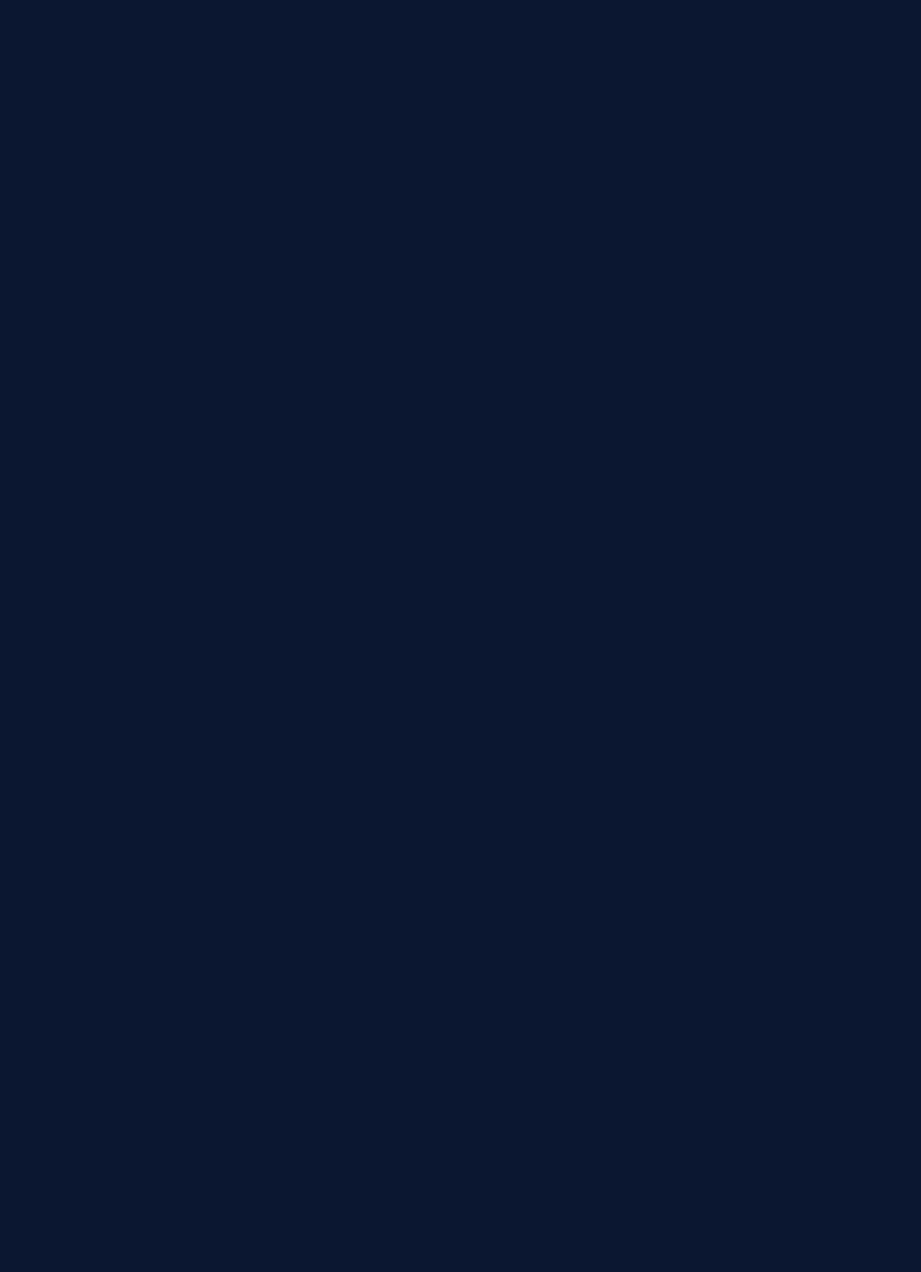
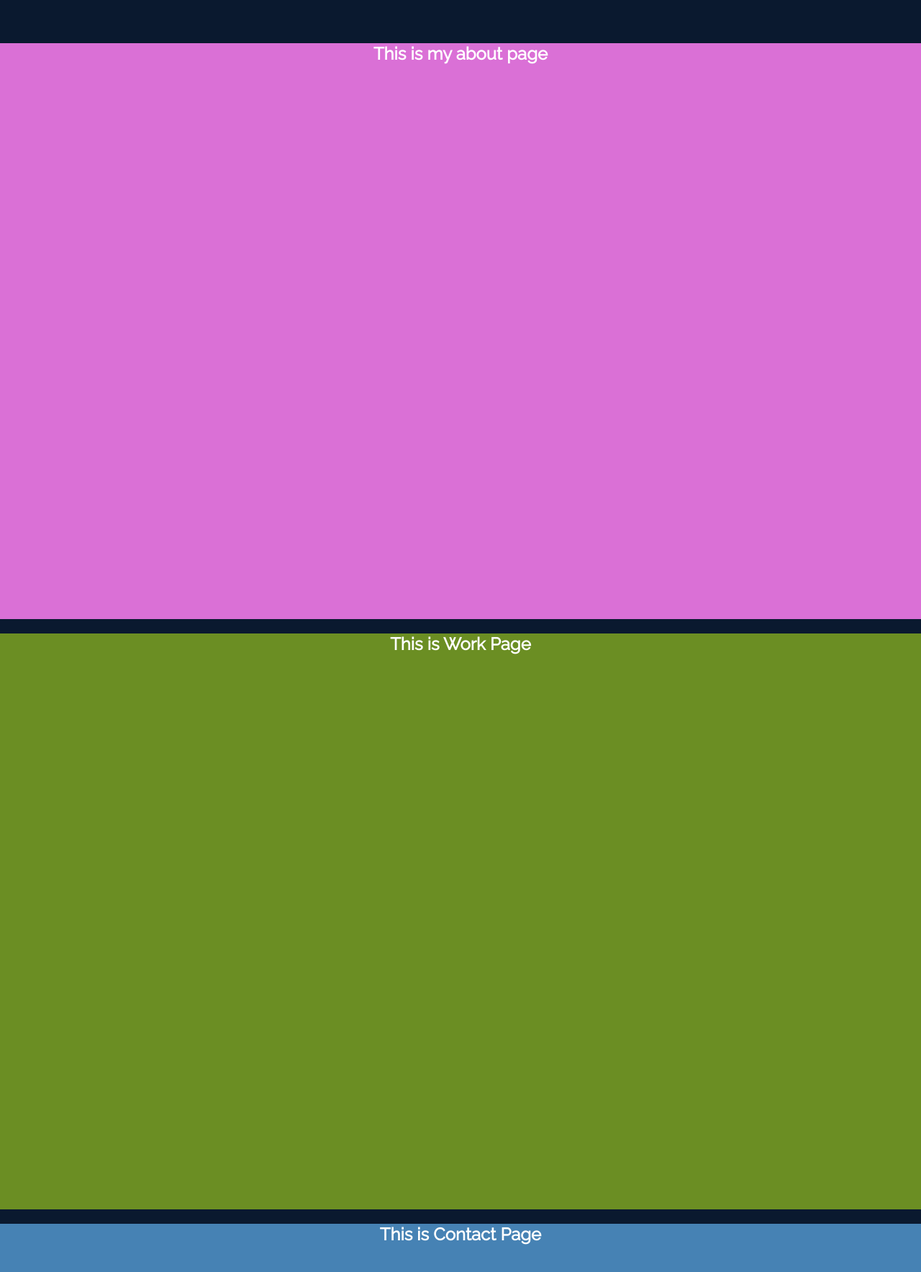
Before and after one commit to garysmith1933/Portfolio, a React (Create React App) app: page / in a window 1280 px wide. Shown: the part 829-2596 px from the top of the page at 72% size. Before the commit the page ends 800 px from the top, so only its background shows below. Built offline with nearby package versions, Linux system fonts and the light colour scheme; the HTML template or start-up script is replaced by a standard one.

Commit message:
added ability for navbar to navigate to seperate sections on the page

```diff
--- a/src/App.js
+++ b/src/App.js
@@ -2,17 +2,46 @@ import logo from './logo.svg';
 import './App.css';
 import {Navbar} from './components/Navbar.js'
 import {Welcome} from './components/Welcome.js'
+import {About} from './components/About.js'
+import {Work} from './components/Work.js'
+import {Contact} from './components/Contact.js'
+import {useRef} from 'react'
 
 function App() {
+  const AboutRef = useRef(null)
+  const WorkRef = useRef(null)
+  const ContactRef = useRef(null)
+
+  const scrollToSection = (elementRef) => {
+    console.log('triggered')
+    window.scrollTo({
+      top: elementRef.current.offsetTop,
+      behavior:'smooth'
+    })
+  }
+
   return (
     <div className="App">
       <div style={{display:'flex', justifyContent: 'center'}}>
-        <Navbar/>
+        <Navbar scrollToSection={scrollToSection} AboutRef={AboutRef} WorkRef={WorkRef} ContactRef={ContactRef}/>
       </div>
 
-      <div style={{display:'flex', flexDirection:'column', justifyContent: 'center', alignItems:'center', height: '50vh'}}>
+      <div style={{display:'flex', flexDirection:'column', justifyContent: 'center', alignItems:'center', height: '100vh'}}>
         <Welcome/>
       </div>
+
+      <section ref={AboutRef} className='About'>
+        <About/>
+      </section>
+
+      <section ref={WorkRef} className='Work'>
+        <Work/>
+      </section>
+
+      <section ref={ContactRef} className='Contact'>
+        <Contact/>
+      </section>
+
 
     </div>
   );
--- a/src/components/About.js
+++ b/src/components/About.js
@@ -0,0 +1,7 @@
+export const About = () => {
+    return (
+        <div>
+            <h1>This is my about page</h1>
+        </div>
+    )
+}
--- /dev/null
+++ b/src/components/Contact.js
@@ -0,0 +1,7 @@
+export const Contact = () => {
+    return (
+        <div>
+            <h1>This is Contact Page</h1>
+        </div>
+    )
+}
--- a/src/components/Navbar.js
+++ b/src/components/Navbar.js
@@ -1,5 +1,5 @@
 
-export const Navbar = () => {
+export const Navbar = ({scrollToSection, AboutRef, WorkRef, ContactRef}) => {
 
     const toggleNav = () => {
         const nav = document.querySelector('.nav-items')
@@ -22,6 +22,22 @@ export const Navbar = () => {
         console.log(toggle.getAttribute('aria-expanded'))
     }
 
+    const toggleCheck = (elementRef) => {
+        const nav = document.querySelector('.nav-items')
+        const toggle = document.querySelector('.nav-toggle')
+        const isVisible = nav.getAttribute('data-visible')
+        const background = document.querySelector('#welcome-container')
+
+        //if the hamburger menu is open, we need to close it before we can navigate to the new section
+        if(isVisible === 'true') {
+            nav.setAttribute('data-visible', 'false')
+            toggle.setAttribute('aria-expanded', 'false')
+            background.classList.remove('blur')
+        }
+
+        scrollToSection(elementRef)
+    }
+
     return (
          <div className='navbar'>
             <div className='nav-logo'>GS</div>
@@ -32,10 +48,10 @@ export const Navbar = () => {
 
             <nav>
                 <ul id='nav-items' className='nav-items' data-visible='false'>
-                    <li className='nav-item navItem-underline'> <span>01</span> About</li>
-                    <li className='nav-item navItem-underline'> <span>02</span> Work</li>
-                    <li className='nav-item navItem-underline'> <span>03</span> Contact</li>
-                    <li className='nav-item navItem-underline'> <span>04</span> Resume</li>
+                    <li className='nav-item navItem-underline' onClick={() => toggleCheck(AboutRef)}><span>01</span> About</li>
+                    <li className='nav-item navItem-underline' onClick={() => toggleCheck(WorkRef)} > <span>02</span> Work</li>
+                    <li className='nav-item navItem-underline' onClick={() => toggleCheck(ContactRef)}> <span>03</span> Contact</li>
+                    <li className='nav-item navItem-underline' > <span>04</span> Resume</li>
                 </ul>
             </nav>
 
--- a/src/components/Work.js
+++ b/src/components/Work.js
@@ -0,0 +1,7 @@
+export const Work = () => {
+    return (
+        <div>
+            <h1>This is Work Page</h1>
+        </div>
+    )
+}
--- a/src/index.css
+++ b/src/index.css
@@ -18,6 +18,10 @@ body {
   font-family: 'Raleway', sans-serif;
 }
 
+a {
+  text-decoration: none;
+  color:inherit;
+}
 
 .navbar {
   width: 80%;
@@ -143,3 +147,22 @@ body {
 .blur {
   filter: blur(4px);
 }
+
+/*
+Bodies
+*/
+
+.Contact {
+  height: 100vh;
+  background: steelblue;
+}
+
+.About {
+  height: 100vh;
+  background: orchid;
+}
+
+.Work {
+  height: 100vh;
+  background: olivedrab;
+}
```
